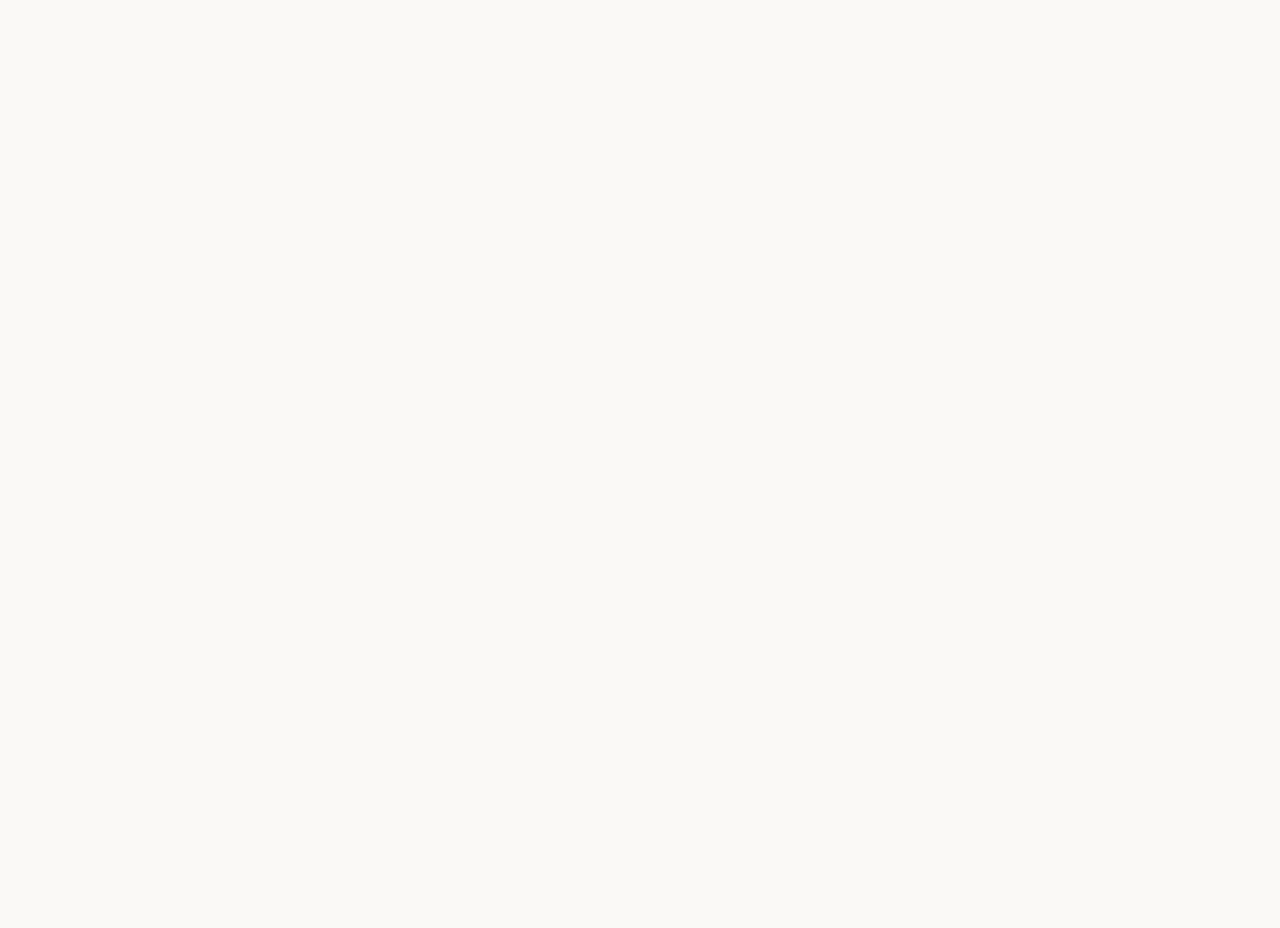
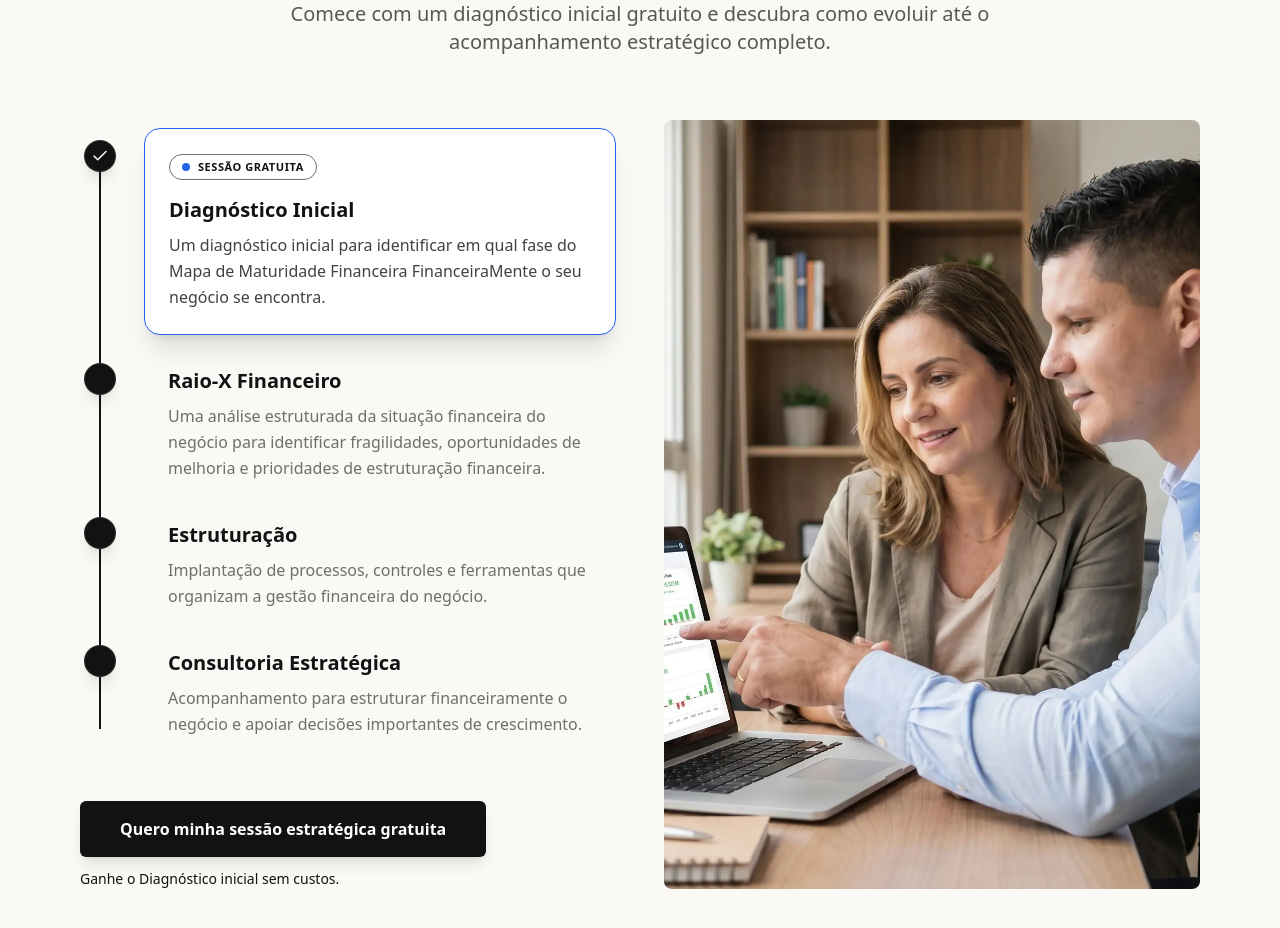
Before and after one commit to Bryanninja/financeiramente-lp, a Next.js app: page / in a window 1280 px wide. Shown: the part 7440-8368 px from the top of the page. Before the commit the page ends 7108 px from the top, so only its background shows below. Built offline with nearby package versions, Linux system fonts and the light colour scheme.

Commit message:
feat: add method steps section component

```diff
--- /dev/null
+++ b/src/app/components/sections/MethodSteps.tsx
@@ -0,0 +1,150 @@
+"use client";
+
+import Image from "next/image";
+import { motion } from "framer-motion";
+import { Check } from "lucide-react";
+import Container from "../ui/Container";
+import Button from "../ui/Button";
+import { fadeInUp, staggerContainer } from "@/app/lib/animations";
+
+import CollaborationImg from "../../assets/img/collaboration.webp";
+
+const steps = [
+  {
+    title: "Diagnóstico Inicial",
+    description:
+      "Um diagnóstico inicial para identificar em qual fase do Mapa de Maturidade Financeira FinanceiraMente o seu negócio se encontra.",
+    status: "checked",
+  },
+  {
+    title: "Raio-X Financeiro",
+    description:
+      "Uma análise estruturada da situação financeira do negócio para identificar fragilidades, oportunidades de melhoria e prioridades de estruturação financeira.",
+    status: "solid",
+  },
+  {
+    title: "Estruturação",
+    description:
+      "Implantação de processos, controles e ferramentas que organizam a gestão financeira do negócio.",
+    status: "solid",
+  },
+  {
+    title: "Consultoria Estratégica",
+    description:
+      "Acompanhamento para estruturar financeiramente o negócio e apoiar decisões importantes de crescimento.",
+    status: "solid",
+  },
+];
+
+export default function MethodSteps() {
+  return (
+    <section className="bg-light py-24 md:py-32">
+      <Container className="space-y-16">
+        <div className="text-center max-w-3xl mx-auto space-y-6">
+          <motion.h2
+            initial={{ opacity: 0, y: 20 }}
+            whileInView={{ opacity: 1, y: 0 }}
+            viewport={{ once: true }}
+            className="text-3xl md:text-5xl font-bold text-dark leading-tight"
+          >
+            O caminho do Método FinanceiraMente no seu negócio
+          </motion.h2>
+          <motion.p
+            initial={{ opacity: 0, y: 20 }}
+            whileInView={{ opacity: 1, y: 0 }}
+            viewport={{ once: true }}
+            className="text-dark/70 text-lg md:text-xl"
+          >
+            Comece com um diagnóstico inicial gratuito e descubra como evoluir
+            até o acompanhamento estratégico completo.
+          </motion.p>
+        </div>
+
+        <div className="grid grid-cols-1 lg:grid-cols-2 gap-12 items-stretch">
+          <div className="flex flex-col space-y-8 pt-4">
+            <div className="relative">
+              {/* Linha Vertical da Timeline */}
+              <div className="absolute left-[19px] top-4 bottom-4 w-[1.5px] bg-dark" />
+
+              <div className="space-y-6">
+                {steps.map((step, index) => (
+                  <motion.div
+                    key={index}
+                    initial={{ opacity: 0, x: -20 }}
+                    whileInView={{ opacity: 1, x: 0 }}
+                    viewport={{ once: true }}
+                    transition={{ delay: index * 0.1 }}
+                    className="relative flex items-start group"
+                  >
+                    {/* Círculo da Timeline */}
+                    <div className="relative z-10 flex items-center justify-center w-10 h-10 shrink-0">
+                      <div className="w-8 h-8 rounded-full bg-dark flex items-center justify-center border border-white/10 shadow-lg">
+                        {step.status === "checked" && (
+                          <Check size={18} className="text-white" />
+                        )}
+                      </div>
+                    </div>
+
+                    {/* Conteúdo do Passo - Se for o primeiro (index === 0), ganha o card */}
+                    <div
+                      className={`ml-6 flex-1 transition-all p-6 duration-300
+                      ${
+                        index === 0
+                          ? "bg-white border border-primary-vibrant rounded-2xl  shadow-xl -mt-2"
+                          : "py-2"
+                      }`}
+                    >
+                      {index === 0 && (
+                        <div className="inline-flex items-center gap-2 px-3 py-1 w-fit rounded-full border border-dark/60 bg-transparent mb-4">
+                          <div className="w-2 h-2 rounded-full bg-primary-vibrant" />
+                          <span className="text-[11px] uppercase tracking-wider text-dark font-semibold">
+                            Sessão Gratuita
+                          </span>
+                        </div>
+                      )}
+
+                      <h3 className="text-xl font-bold text-dark mb-2">
+                        {step.title}
+                      </h3>
+                      <p
+                        className={`text-pretty leading-relaxed text-base
+                        ${index === 0 ? "text-dark/80" : "text-dark/60"}`}
+                      >
+                        {step.description}
+                      </p>
+                    </div>
+                  </motion.div>
+                ))}
+              </div>
+            </div>
+
+            <div className="space-y-3 pt-6">
+              <Button variant="black" className="w-full md:w-auto px-10">
+                Quero minha sessão estratégica gratuita
+              </Button>
+              <p className="text-sm text-dark font-medium">
+                Ganhe o Diagnóstico inicial sem custos.
+              </p>
+            </div>
+          </div>
+
+          <motion.div
+            initial={{ opacity: 0, scale: 0.98 }}
+            whileInView={{ opacity: 1, scale: 1 }}
+            transition={{ duration: 0.8 }}
+            viewport={{ once: true }}
+            className="relative aspect-[16/14] lg:h-full w-full rounded-lg overflow-hidden"
+          >
+            <Image
+              src={CollaborationImg}
+              alt="Michel Stawicki com cliente"
+              fill
+              className="object-cover"
+              priority
+            />
+          </motion.div>
+        </div>
+      </Container>
+    </section>
+  );
+}
--- a/src/app/components/ui/Button.tsx
+++ b/src/app/components/ui/Button.tsx
@@ -3,7 +3,7 @@ import { ReactNode } from "react";
 
 interface ButtonProps extends React.ButtonHTMLAttributes<HTMLButtonElement> {
   children: ReactNode;
-  variant?: "primary" | "outline" | "accent";
+  variant?: "primary" | "outline" | "accent" | "black";
 }
 
 export default function Button({
@@ -17,6 +17,8 @@ export default function Button({
 
   const variants = {
     primary: "bg-primary-deep hover:bg-primary-vibrant text-light",
+    black:
+      "bg-dark hover:bg-black text-white px-8 py-4 rounded-md font-bold text-base transition-all w-full md:w-fit",
     outline:
       "border-2 border-dark hover:bg-primary-deep hover:text-light shadow-none",
     accent: "bg-accent-bronze hover:bg-amber-700 text-light",
--- a/src/app/page.tsx
+++ b/src/app/page.tsx
@@ -5,6 +5,7 @@ import ProblemSection from "./components/sections/ProblemSection";
 import ProblemReal from "./components/sections/ProblemReal";
 import MaturityMap from "./components/sections/MaturityMap";
 import Methodology from "./components/sections/Methodology";
+import MethodSteps from "./components/sections/MethodSteps";
 
 export default function Home() {
   return (
@@ -14,6 +15,7 @@ export default function Home() {
       <ProblemReal />
       <MaturityMap />
       <Methodology />
+      <MethodSteps />
     </main>
   );
 }
```
Also changed, not shown: src/app/assets/img/collaboration.webp (added).
